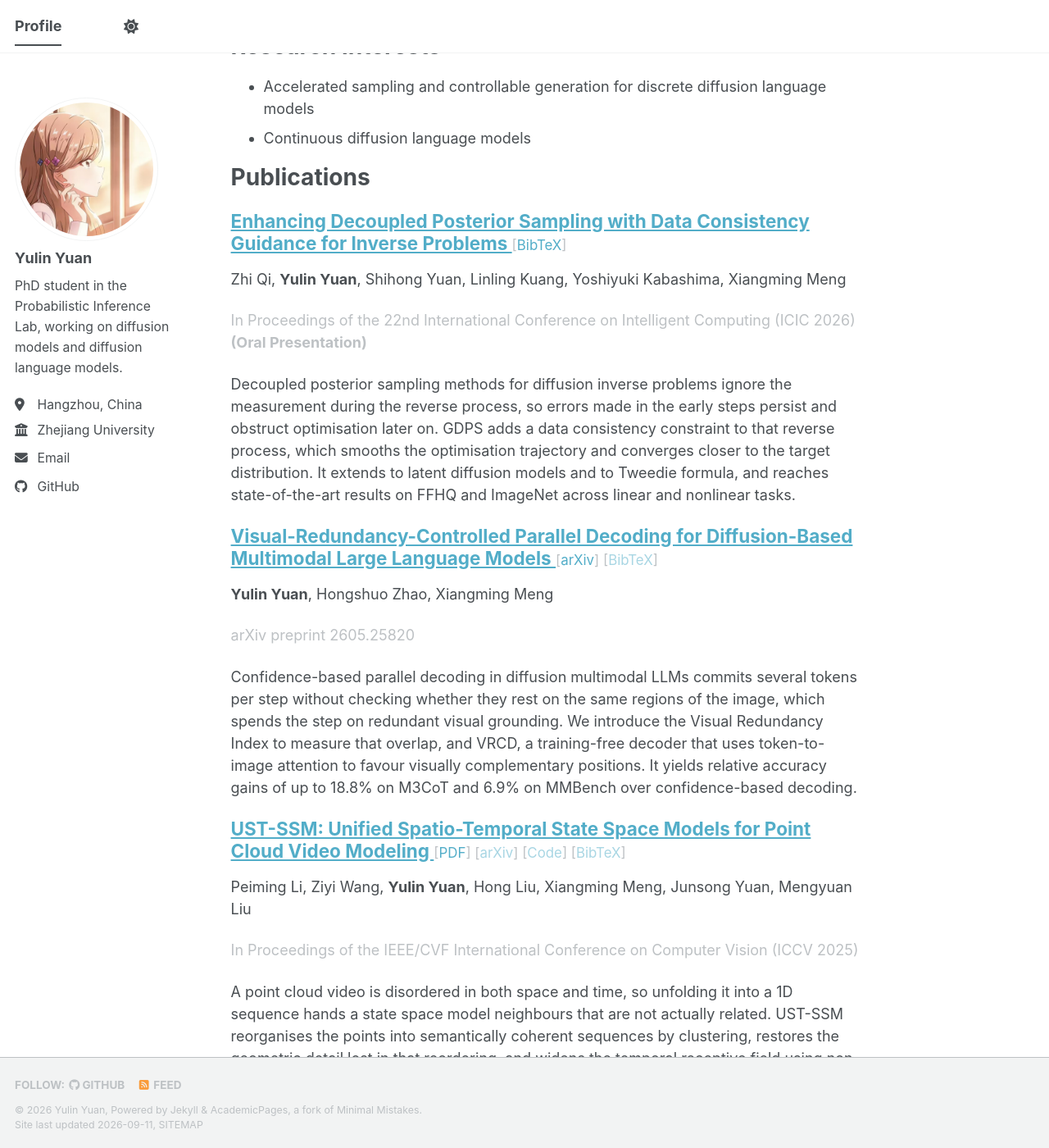
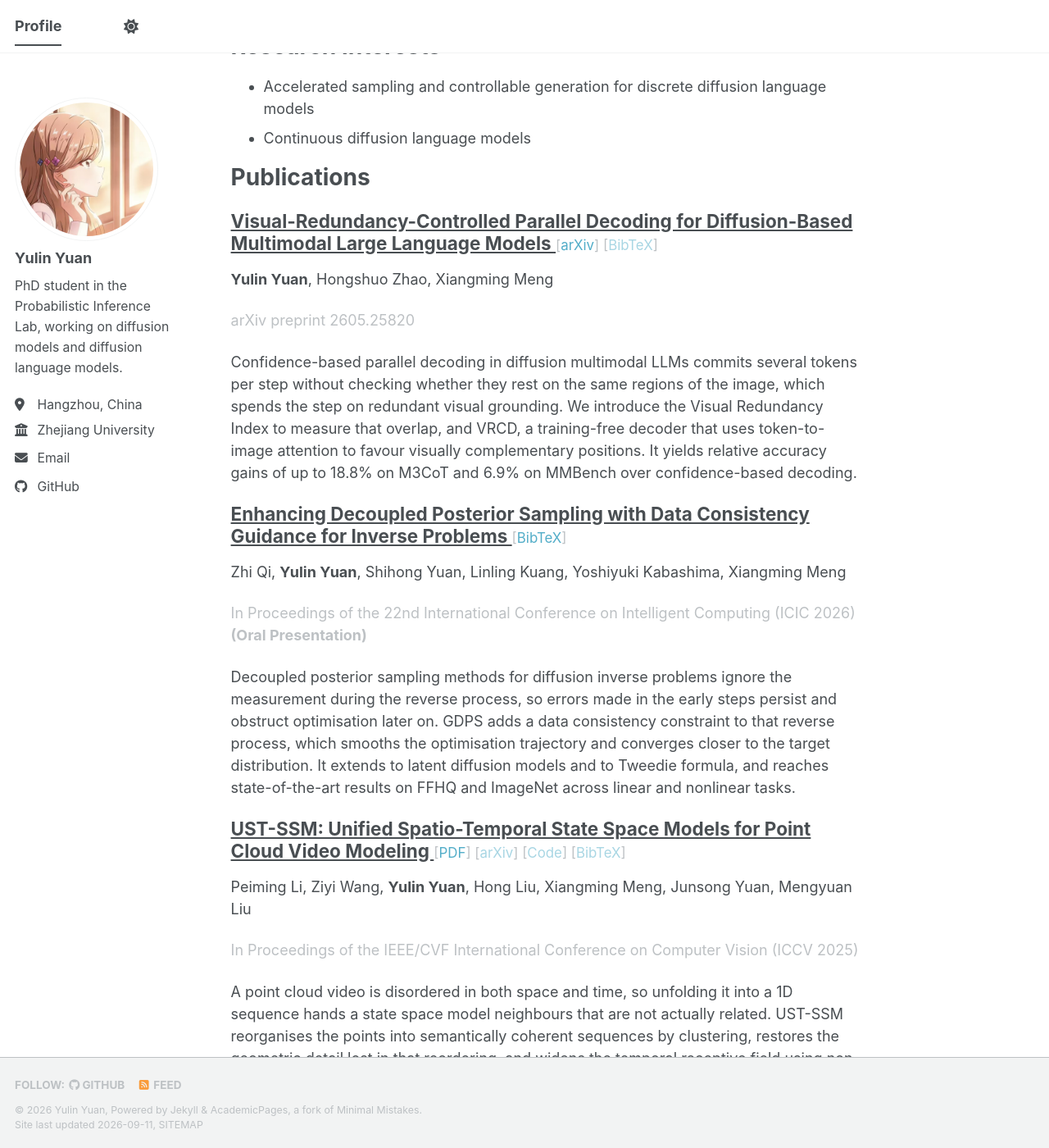
Before and after one commit to infiniteYuanyl/infiniteYuanyl.github.io, a Jekyll site: the page built from _pages/about.md, in a window 1280 px wide and 1400 px high, scrolled down 366 px. Shown: the whole window at 82% size. Built offline with Jekyll 4.4.1, drawn with Linux system fonts in a browser that asks for light colours; a style sheet for code colours, icons or effects is not loaded.

Commit message:
Order publications explicitly and darken their titles
Sort the front-page list by an explicit order field rather than by date,
so the first-author paper leads. Render paper titles in the body text
colour, underlining on hover, and leave the bracketed resource links in
the link colour.

Co-Authored-By: Claude Opus 5 (1M context) <noreply@anthropic.com>

```diff
--- a/_pages/about.md
+++ b/_pages/about.md
@@ -20,7 +20,8 @@ Publications
 ======
 
 <div class="publication-list">
-{% for post in site.publications reversed %}
+{% assign publications = site.publications | sort: 'order' %}
+{% for post in publications %}
   {% include archive-single.html %}
 {% endfor %}
 </div>
--- a/_sass/layout/_archive.scss
+++ b/_sass/layout/_archive.scss
@@ -283,3 +283,14 @@
 .archive__item-excerpt .publication__abstract {
   font-size: $type-size-6;
 }
+
+/* Paper titles read as headings, not as links; the bracketed resource
+   links beside them keep the link colour. */
+.archive__item-title > a {
+  color: var(--global-text-color);
+
+  &:hover {
+    color: var(--global-text-color);
+    text-decoration: underline;
+  }
+}
```
Also changed, not shown: _publications/2025-10-19-ust-ssm.md (+1 -0 lines), _publications/2026-05-25-vrcd.md (+1 -0 lines), _publications/2026-07-22-gdps-icic.md (+1 -0 lines).
